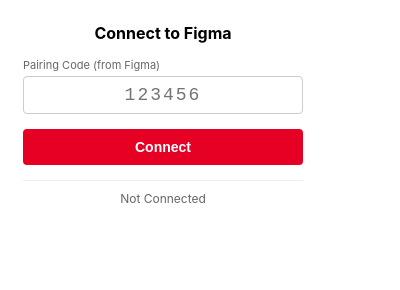
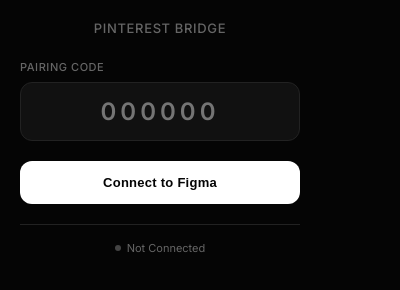
Before and after one commit to ismailiqbal/pinterest-figma-bridge-, a browser extension: page popup.html in a window 400 px wide. Drawn offline with Linux system fonts and the light colour scheme.

Commit message:
Extension UI Redesign: Matched Futuristic Dark Mode theme - Deep black background, glass inputs, white primary button - Consistent visual identity across plugin and extension

```diff
--- a/popup.html
+++ b/popup.html
@@ -2,35 +2,155 @@
 <html>
 <head>
   <style>
-    body { width: 280px; padding: 15px; font-family: -apple-system, sans-serif; }
-    h3 { margin-top: 0; font-size: 16px; margin-bottom: 15px; text-align: center; }
+    @import url('https://fonts.googleapis.com/css2?family=Inter:wght@400;500;600&display=swap');
 
-    .input-group { margin-bottom: 15px; }
-    label { display: block; font-size: 11px; color: #666; margin-bottom: 4px; }
-    input { width: 100%; padding: 8px; box-sizing: border-box; font-size: 14px; border: 1px solid #ccc; border-radius: 4px; }
-    input#code { font-size: 18px; letter-spacing: 2px; text-align: center; font-family: monospace; }
+    :root {
+      --bg: #050505;
+      --card-bg: #111111;
+      --text: #FFFFFF;
+      --text-muted: #666666;
+      --primary: #3B82F6;
+      --accent: #10B981;
+      --border: #222222;
+      --radius: 12px;
+      --transition: all 0.25s ease;
+    }
 
-    button { width: 100%; padding: 10px; background: #E60023; color: white; border: none; border-radius: 4px; cursor: pointer; font-weight: bold; font-size: 14px; }
-    button:hover { background: #ad001a; }
-    button:disabled { background: #ccc; }
+    body {
+      width: 280px;
+      font-family: 'Inter', sans-serif;
+      padding: 20px;
+      color: var(--text);
+      margin: 0;
+      background: var(--bg);
+      -webkit-font-smoothing: antialiased;
+    }
 
-    .status { margin-top: 15px; font-size: 12px; color: #666; text-align: center; border-top: 1px solid #eee; padding-top: 10px; }
+    /* Typography */
+    h3 {
+      font-size: 13px;
+      font-weight: 500;
+      letter-spacing: 0.05em;
+      text-transform: uppercase;
+      color: var(--text-muted);
+      margin: 0 0 24px 0;
+      text-align: center;
+    }
 
-    .settings-toggle { text-align: right; margin-bottom: 10px; }
-    .settings-toggle a { font-size: 10px; color: #999; text-decoration: none; cursor: pointer; }
+    /* Inputs */
+    .input-group { margin-bottom: 20px; }
 
-    #serverSection { display: none; margin-bottom: 15px; background: #f9f9f9; padding: 10px; border-radius: 4px; }
+    label {
+      display: block;
+      font-size: 11px;
+      color: var(--text-muted);
+      margin-bottom: 8px;
+      font-weight: 500;
+      text-transform: uppercase;
+      letter-spacing: 0.05em;
+    }
+
+    input {
+      width: 100%;
+      padding: 14px;
+      box-sizing: border-box;
+      background: var(--card-bg);
+      border: 1px solid var(--border);
+      border-radius: var(--radius);
+      color: var(--text);
+      font-family: 'Inter', sans-serif;
+      font-size: 14px;
+      outline: none;
+      transition: var(--transition);
+    }
+
+    input:focus {
+      border-color: #444;
+      box-shadow: 0 0 0 2px rgba(255,255,255,0.05);
+    }
+
+    input#code {
+      font-size: 24px;
+      letter-spacing: 4px;
+      text-align: center;
+      font-family: 'Inter', monospace;
+      font-weight: 600;
+    }
+
+    /* Button */
+    button {
+      width: 100%;
+      padding: 14px;
+      background: var(--text);
+      color: var(--bg);
+      border: none;
+      border-radius: var(--radius);
+      cursor: pointer;
+      font-weight: 600;
+      font-size: 13px;
+      transition: var(--transition);
+      letter-spacing: 0.02em;
+    }
+
+    button:hover {
+      background: #E0E0E0;
+      transform: translateY(-1px);
+      box-shadow: 0 0 15px rgba(255,255,255,0.1);
+    }
+
+    button:active {
+      transform: scale(0.98);
+    }
+
+    button:disabled {
+      background: #333;
+      color: #666;
+      transform: none;
+      box-shadow: none;
+      cursor: not-allowed;
+    }
+
+    /* Status */
+    .status {
+      margin-top: 20px;
+      font-size: 11px;
+      color: var(--text-muted);
+      text-align: center;
+      padding-top: 16px;
+      border-top: 1px solid var(--border);
+      display: flex;
+      align-items: center;
+      justify-content: center;
+      gap: 6px;
+    }
+
+    .status::before {
+      content: '';
+      display: inline-block;
+      width: 6px;
+      height: 6px;
+      border-radius: 50%;
+      background: #444;
+      transition: var(--transition);
+    }
+
+    .status.connected { color: var(--accent); }
+    .status.connected::before {
+      background: var(--accent);
+      box-shadow: 0 0 8px rgba(16, 185, 129, 0.4);
+    }
+
   </style>
 </head>
 <body>
-  <h3>Connect to Figma</h3>
+  <h3>Pinterest Bridge</h3>
 
   <div class="input-group">
-    <label>Pairing Code (from Figma)</label>
-    <input type="text" id="code" placeholder="123456" maxlength="6">
+    <label>Pairing Code</label>
+    <input type="text" id="code" placeholder="000000" maxlength="6" autocomplete="off">
   </div>
 
-  <button id="connectBtn">Connect</button>
+  <button id="connectBtn">Connect to Figma</button>
 
   <div class="status" id="status">Not Connected</div>
 
--- a/popup.js
+++ b/popup.js
@@ -7,7 +7,8 @@
   chrome.storage.local.get(['figmaRoomId'], (result) => {
     if (result.figmaRoomId) {
       codeInput.value = result.figmaRoomId;
-      statusDiv.textContent = 'Saved Code: ' + result.figmaRoomId;
+      statusDiv.textContent = 'Active Room: ' + result.figmaRoomId;
+      statusDiv.classList.add('connected');
     }
   });
 
@@ -16,6 +17,7 @@
 
     if (code.length < 4) {
       statusDiv.textContent = 'Invalid Code';
+      statusDiv.classList.remove('connected');
       return;
     }
 
@@ -23,8 +25,8 @@
     chrome.storage.local.set({
       figmaRoomId: code
     }, () => {
-      statusDiv.textContent = 'Connected to Room ' + code;
-      statusDiv.style.color = 'green';
+      statusDiv.textContent = 'Connected';
+      statusDiv.classList.add('connected');
 
       // Notify background script
       chrome.runtime.sendMessage({ action: 'updateConfig' });
```
